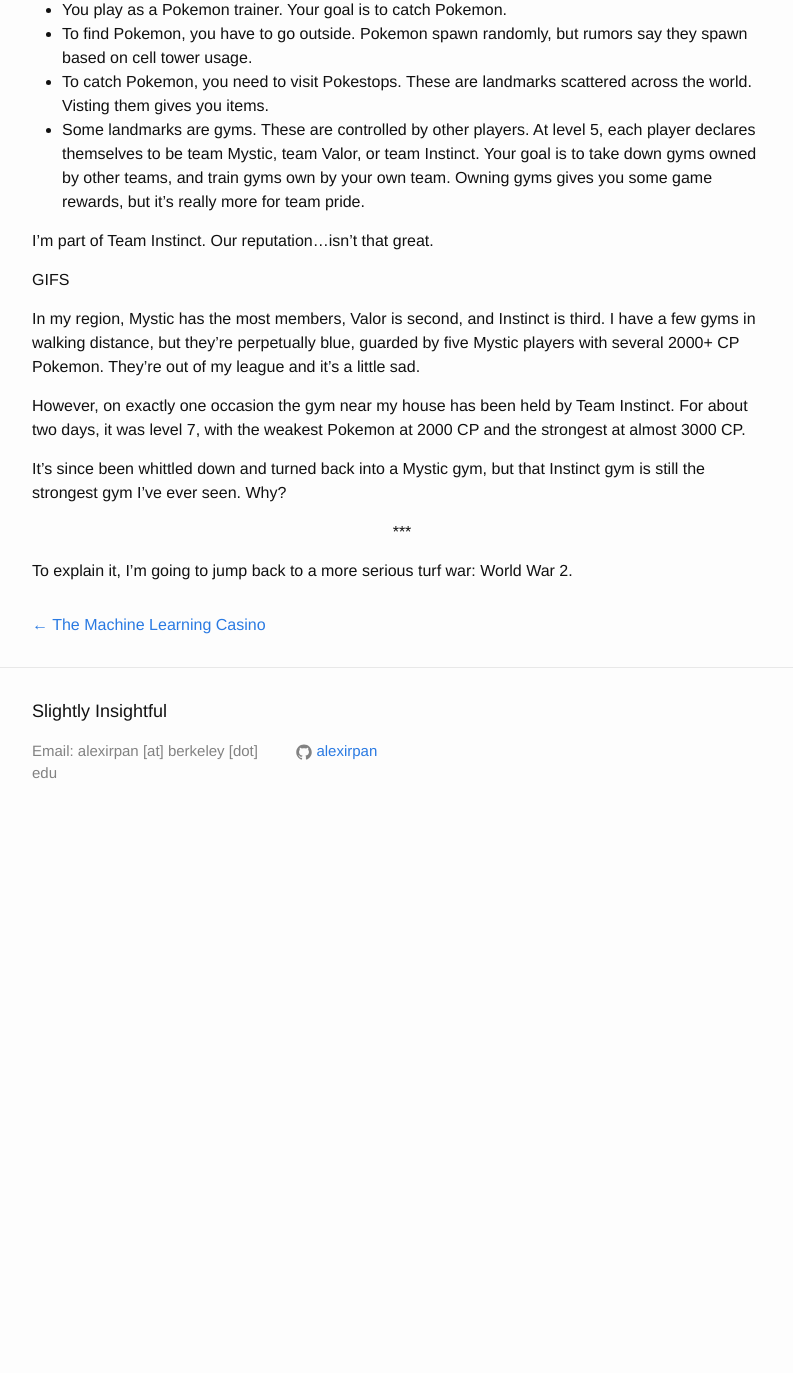
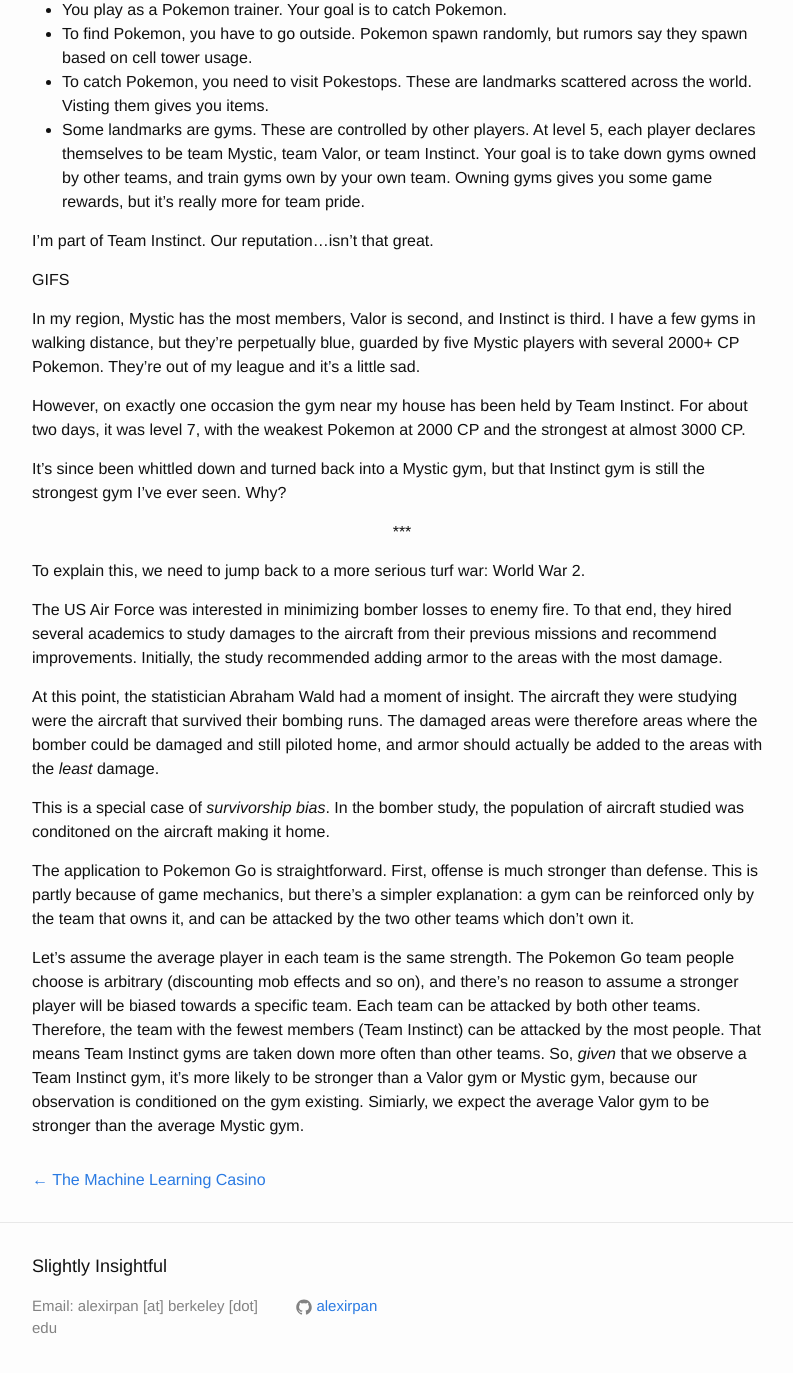
Before and after one commit to alexirpan/alexirpan.github.io, a Jekyll site: the page built from _posts/2016-07-29-pokemon-go-equality.markdown, in a window 1280 px wide and 1400 px high, scrolled down 369 px. Shown: the top 1373 px of the window, without its empty margins (238-1031 px from the left). Built offline with Jekyll 4.4.1, drawn with Linux system fonts in a browser that asks for light colours; before the commit the page ends 1214 px from its top, so only the background shows below that.

Commit message:
Continued draft writing

```diff
--- a/_posts/2016-07-29-pokemon-go-equality.markdown
+++ b/_posts/2016-07-29-pokemon-go-equality.markdown
@@ -39,5 +39,39 @@
 \*\*\*
 {: .centered }
 
-To explain it, I'm going to jump back to a more serious turf war: World War
+To explain this, we need to jump back to a more serious turf war: World War
 2.
+
+The US Air Force was interested in minimizing bomber losses to enemy fire.
+To that end, they hired several academics to study damages to the aircraft
+from their previous missions and recommend improvements.
+Initially, the study recommended adding armor to the areas with the most
+damage.
+
+At this point, the statistician Abraham Wald had a moment of insight.
+The aircraft they were studying were the aircraft that survived their
+bombing runs.
+The damaged areas were therefore areas where the bomber
+could be damaged and still piloted home, and armor should actually be
+added to the areas with the *least* damage.
+
+This is a special case of *survivorship bias*. In the bomber study,
+the population of aircraft studied was conditoned on the aircraft making
+it home.
+
+The application to Pokemon Go is straightforward. First, offense is much
+stronger than defense. This is partly because of game mechanics, but there's
+a simpler explanation: a gym can be reinforced only by the team that owns it,
+and can be attacked by the two other teams which don't own it.
+
+Let's assume the average
+player in each team is the same strength. The Pokemon Go team people choose
+is arbitrary (discounting mob effects and so on), and there's no reason
+to assume a stronger player will be biased towards a specific team.
+Each team can be attacked by both other teams. Therefore, the team with
+the fewest members (Team Instinct) can be attacked by the most people.
+That means Team Instinct gyms are taken down more often than other teams.
+So, *given* that we observe a Team Instinct gym, it's more likely to be
+stronger than a Valor gym or Mystic gym, because our observation is
+conditioned on the gym existing. Simiarly, we expect the average Valor gym
+to be stronger than the average Mystic gym.
```
